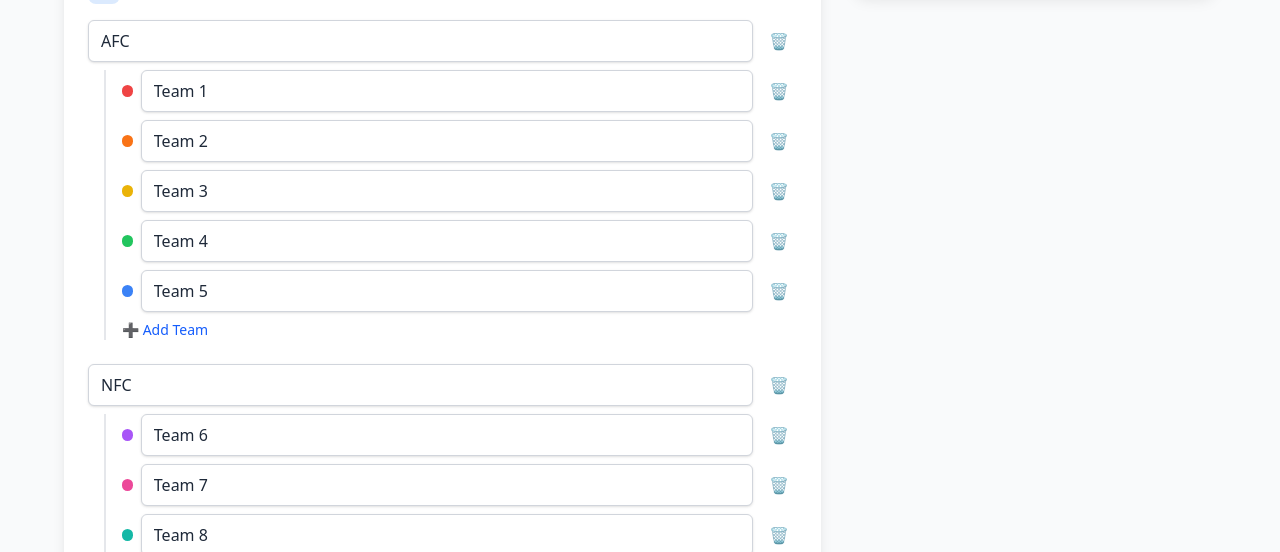
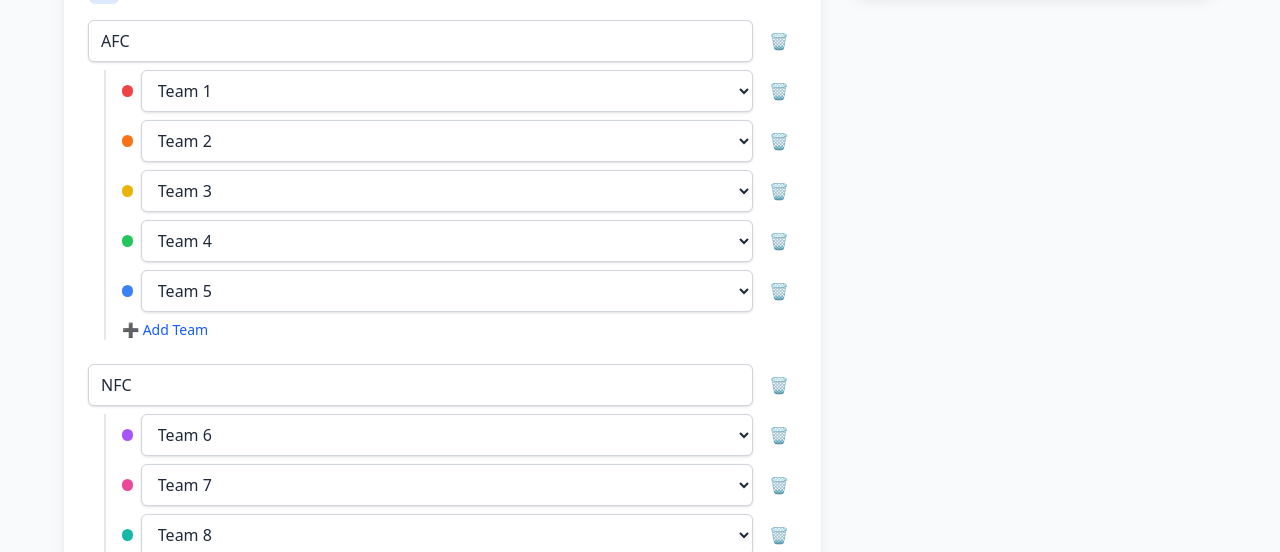
Before and after one commit to alex-monroe/ff-schedule-generator-fe, a Next.js app: page / in a window 1280 px wide. Shown: the part 248-800 px from the top of the page. Built offline with nearby package versions, Linux system fonts and the light colour scheme.

Commit message:
Use Ottoneu standings for team selection

```diff
--- a/src/app/page.tsx
+++ b/src/app/page.tsx
@@ -1,6 +1,6 @@
 'use client'
 
-import { useState } from 'react'
+import { useEffect, useMemo, useState } from 'react'
 import { scheduler } from 'ff-schedule-protos/dist/scheduler'
 import { useAutoAnimate } from '@formkit/auto-animate/react'
 import { motion, AnimatePresence } from 'framer-motion'
@@ -8,6 +8,114 @@ import { motion, AnimatePresence } from 'framer-motion'
 interface Team extends scheduler.ITeam {
   color: string
 }
+
+const STANDINGS_TABLE_SELECTORS = [
+  '#standings-table',
+  '#standings_table',
+  'table.standings-table',
+  'table.standings_table',
+  'table#standings',
+  'table#standingsTable'
+]
+
+const normalizeText = (text: string | null | undefined) =>
+  text?.replace(/\s+/g, ' ').trim() ?? ''
+
+const findTeamColumnIndex = (table: HTMLTableElement) => {
+  const headerRows: HTMLTableRowElement[] = []
+  table.querySelectorAll<HTMLTableRowElement>('thead tr').forEach(row => headerRows.push(row))
+
+  if (!headerRows.length) {
+    table.querySelectorAll<HTMLTableRowElement>('tr').forEach(row => {
+      if (row.querySelector('th')) {
+        headerRows.push(row)
+      }
+    })
+  }
+
+  for (const row of headerRows) {
+    const cells = Array.from(row.cells)
+    for (let i = 0; i < cells.length; i += 1) {
+      const text = normalizeText(cells[i].textContent).toLowerCase()
+      if (text === 'team' || text === 'teams' || text.includes('team ')) {
+        return i
+      }
+    }
+  }
+
+  return -1
+}
+
+const extractStandingsTeamNames = (root: Document) => {
+  const tables = new Set<HTMLTableElement>()
+
+  STANDINGS_TABLE_SELECTORS.forEach(selector => {
+    root.querySelectorAll<HTMLTableElement>(selector).forEach(table => {
+      tables.add(table)
+    })
+  })
+
+  if (!tables.size) {
+    root.querySelectorAll<HTMLTableElement>('table').forEach(table => {
+      const hasStandingsHeader = normalizeText(table.caption?.textContent).toLowerCase().includes('standings')
+      if (hasStandingsHeader) {
+        tables.add(table)
+      }
+    })
+  }
+
+  if (!tables.size) {
+    root.querySelectorAll<HTMLTableElement>('table').forEach(table => tables.add(table))
+  }
+
+  const names: string[] = []
+  const seen = new Set<string>()
+
+  const addName = (raw: string | null | undefined) => {
+    const value = normalizeText(raw)
+    if (!value) return
+    const key = value.toLowerCase()
+    if (seen.has(key)) return
+    seen.add(key)
+    names.push(value)
+  }
+
+  tables.forEach(table => {
+    const teamColumnIndex = findTeamColumnIndex(table)
+    const bodyRows = Array.from(table.querySelectorAll('tbody tr')) as HTMLTableRowElement[]
+    const rows =
+      bodyRows.length > 0
+        ? bodyRows
+        : (Array.from(table.querySelectorAll('tr')) as HTMLTableRowElement[]).filter(
+            row => row.querySelectorAll('td').length > 0
+          )
+
+    rows.forEach(row => {
+      const cells = Array.from(row.cells)
+      if (!cells.length) return
+
+      const cell =
+        teamColumnIndex >= 0 && teamColumnIndex < cells.length
+          ? cells[teamColumnIndex]
+          : cells.length > 1
+            ? cells[1]
+            : cells[0]
+
+      const link = cell.querySelector('a')
+      if (link) {
+        addName(link.textContent)
+        return
+      }
+
+      addName(cell.textContent)
+    })
+  })
+
+  return names
+}
+
+const arraysEqual = (a: string[], b: string[]) =>
+  a.length === b.length && a.every((value, index) => value === b[index])
 
 const TEAM_COLORS = [
   '#ef4444',
@@ -47,12 +155,64 @@ export default function Home() {
   const [schedule, setSchedule] = useState<scheduler.IScheduleResponse | null>(null)
   const [loading, setLoading] = useState(false)
   const [error, setError] = useState<string | null>(null)
+  const [standingsTeams, setStandingsTeams] = useState<string[]>([])
   const [options, setOptions] = useState<scheduler.IOptions>({
     inDivisionPlayTwice: true,
     outOfDivisionPlayOnce: true,
     numWeeks: 13
   })
   const [selectedWeek, setSelectedWeek] = useState(0)
+
+  useEffect(() => {
+    if (typeof window === 'undefined') return
+
+    let raf: number | null = null
+
+    const updateTeamsFromStandings = () => {
+      const names = extractStandingsTeamNames(document)
+      setStandingsTeams(prev => (arraysEqual(prev, names) ? prev : names))
+    }
+
+    const scheduleUpdate = () => {
+      if (raf !== null) return
+      raf = window.requestAnimationFrame(() => {
+        raf = null
+        updateTeamsFromStandings()
+      })
+    }
+
+    updateTeamsFromStandings()
+
+    const observer =
+      typeof MutationObserver !== 'undefined' ? new MutationObserver(scheduleUpdate) : null
+    if (observer && document.body) {
+      observer.observe(document.body, { childList: true, subtree: true })
+    }
+
+    return () => {
+      observer?.disconnect()
+      if (raf !== null) window.cancelAnimationFrame(raf)
+    }
+  }, [])
+
+  const availableTeamOptions = useMemo(() => {
+    const options: string[] = []
+    const seen = new Set<string>()
+
+    const add = (raw: string | null | undefined) => {
+      const value = normalizeText(raw)
+      if (!value) return
+      const key = value.toLowerCase()
+      if (seen.has(key)) return
+      seen.add(key)
+      options.push(value)
+    }
+
+    standingsTeams.forEach(add)
+    teams.forEach(team => add(team.name ?? ''))
+
+    return options
+  }, [standingsTeams, teams])
 
   const addDivision = () => {
     const nextId = divisions.length ? Math.max(...divisions.map(d => Number(d.id))) + 1 : 1
@@ -196,18 +356,32 @@ export default function Home() {
                       {teams
                         .map((team, i) => ({ team, originalIndex: i }))
                         .filter(({ team }) => team.divisionId === div.id)
-                        .map(({ team, originalIndex }) => (
+                        .map(({ team, originalIndex }) => {
+                          const currentName = team.name ?? ''
+                          const optionsForTeam =
+                            currentName && !availableTeamOptions.includes(currentName)
+                              ? [currentName, ...availableTeamOptions]
+                              : availableTeamOptions
+
+                          return (
                             <div key={originalIndex} className="flex items-center gap-2">
                               <span
                                 className="w-3 h-3 rounded-full"
                                 style={{ backgroundColor: team.color }}
                               />
-                            <input
+                              <select
                                 className="input flex-grow"
-                              value={team.name ?? ''}
-                              placeholder="Team name"
+                                value={currentName}
                                 onChange={e => updateTeam(originalIndex, { name: e.target.value })}
-                            />
+                                aria-label="Team name"
+                              >
+                                <option value="">Select team</option>
+                                {optionsForTeam.map(name => (
+                                  <option key={name} value={name}>
+                                    {name}
+                                  </option>
+                                ))}
+                              </select>
                               <button
                                 className="btn-icon-danger"
                                 onClick={() => removeTeam(originalIndex)}
@@ -216,7 +390,8 @@ export default function Home() {
                                 🗑️
                               </button>
                             </div>
-                        ))}
+                          )
+                        })}
                       <button
                         className="btn-text"
                         onClick={() => addTeam(Number(div.id))}
```
Also changed, not shown: 1 other file (tests, documents, lock files or other folders). Lines whose indentation alone changed are shown as unchanged.
